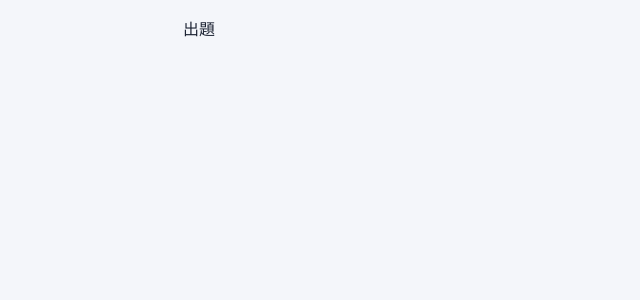
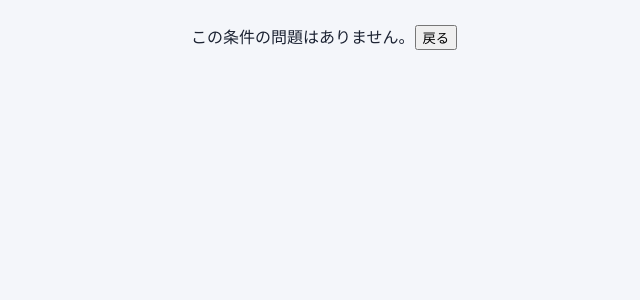
Before and after one commit to wikeda/world-history-quiz, a React (Vite) app: page /#/study/1/1 in a window 1280 px wide. Shown: the top 300 px of the page, without its empty margins (233-873 px from the left). Built offline with nearby package versions, Linux system fonts and the light colour scheme.

Commit message:
feat: study session screen + round recording

```diff
--- a/src/screens/StudyScreen.tsx
+++ b/src/screens/StudyScreen.tsx
@@ -1 +1,66 @@
-export function StudyScreen() { return <div style={{ padding: 16 }}>出題</div>; }
+import { useMemo, useRef, useState } from 'react';
+import { useNavigate, useParams } from 'react-router-dom';
+import { useQuestions } from '../hooks/useQuestions';
+import { useAppData } from '../state/AppDataContext';
+import { Flashcard } from '../components/Flashcard';
+import { buildChapterSession, buildUnsureSession } from '../domain/session';
+import { countStates, masteryPct } from '../domain/aggregate';
+import type { SwipeResult, Counts } from '../domain/types';
+
+export function StudyScreen() {
+  const { mode = 'chapter', chapter = '' } = useParams();
+  const questions = useQuestions();
+  const { data, recordAnswer, recordRound } = useAppData();
+  const navigate = useNavigate();
+
+  const session = useMemo(() => {
+    const opts = { order: data.settings.order, sessionSize: data.settings.sessionSize };
+    if (mode === 'unsure') return buildUnsureSession(questions, data.progress, chapter, opts);
+    return buildChapterSession(questions, data.progress, chapter, { ...opts, maintenanceRatio: 0.2 });
+    // eslint-disable-next-line react-hooks/exhaustive-deps
+  }, []);
+
+  const [idx, setIdx] = useState(0);
+  const tally = useRef({ known: 0, unsure: 0, failed: 0 });
+
+  if (session.length === 0) {
+    return <div style={{ padding: 24 }}>この条件の問題はありません。<button onClick={() => navigate(-1)}>戻る</button></div>;
+  }
+
+  const q = session[idx];
+
+  function judge(result: SwipeResult) {
+    recordAnswer(q.no, result);
+    tally.current[result]++;
+    const next = idx + 1;
+    if (next >= session.length) finish();
+    else setIdx(next);
+  }
+
+  function finish() {
+    const counts: Counts = countStates(questions, data.progress, chapter);
+    const round = (data.chapterRounds[chapter]?.length ?? 0) + 1;
+    recordRound(chapter, { round, timestamp: Date.now(), counts, masteryPct: masteryPct(counts) });
+    navigate('/result', {
+      state: { chapter, total: session.length, tally: tally.current,
+        failedNos: session.filter((_, i) => i <= idx).map((s) => s.no)
+          .filter((no) => data.progress[no]?.state === 'failed') },
+    });
+  }
+
+  return (
+    <div style={{ padding: 16 }}>
+      <div style={{ display: 'flex', justifyContent: 'space-between', fontSize: 12, color: 'var(--muted)' }}>
+        <button onClick={() => navigate(-1)} style={{ border: 'none', background: 'none', color: 'var(--muted)' }}>‹ {chapter}</button>
+        <span>{idx + 1} / {session.length}</span>
+      </div>
+      <div style={{ height: 4, background: 'var(--border)', borderRadius: 4, margin: '8px 0 20px' }}>
+        <div style={{ width: `${((idx + 1) / session.length) * 100}%`, height: '100%', background: 'var(--accent)', borderRadius: 4 }} />
+      </div>
+      <Flashcard question={q} onJudge={judge} />
+      <div style={{ textAlign: 'center', marginTop: 20, fontSize: 11, color: 'var(--muted)' }}>
+        ← できなかった ・ ↑ あやふや ・ → 覚えた ・ ↓ 解答
+      </div>
+    </div>
+  );
+}
--- a/src/state/AppDataContext.tsx
+++ b/src/state/AppDataContext.tsx
@@ -1,5 +1,5 @@
 import { createContext, useContext, useEffect, useMemo, useReducer } from 'react';
-import type { AppData, Settings, SwipeResult } from '../domain/types';
+import type { AppData, Settings, SwipeResult, RoundRecord } from '../domain/types';
 import { loadAppData, saveAppData } from '../storage/storage';
 import { applySwipe, initialProgress } from '../domain/mastery';
 import { recordStudyDay, todayStr } from '../domain/streak';
@@ -7,7 +7,8 @@ import { recordStudyDay, todayStr } from '../domain/streak';
 type Action =
   | { type: 'answer'; no: number; result: SwipeResult }
   | { type: 'settings'; patch: Partial<Settings> }
-  | { type: 'replace'; data: AppData };
+  | { type: 'replace'; data: AppData }
+  | { type: 'round'; chapter: string; record: RoundRecord };
 
 function reducer(state: AppData, action: Action): AppData {
   switch (action.type) {
@@ -24,6 +25,13 @@ function reducer(state: AppData, action: Action): AppData {
       return { ...state, settings: { ...state.settings, ...action.patch } };
     case 'replace':
       return action.data;
+    case 'round': {
+      const list = state.chapterRounds[action.chapter] ?? [];
+      return {
+        ...state,
+        chapterRounds: { ...state.chapterRounds, [action.chapter]: [...list, action.record] },
+      };
+    }
     default:
       return state;
   }
@@ -34,6 +42,7 @@ interface Ctx {
   recordAnswer: (no: number, result: SwipeResult) => void;
   updateSettings: (patch: Partial<Settings>) => void;
   replaceData: (data: AppData) => void;
+  recordRound: (chapter: string, record: RoundRecord) => void;
 }
 
 const AppDataCtx = createContext<Ctx | null>(null);
@@ -48,6 +57,7 @@ export function AppDataProvider({ children }: { children: React.ReactNode }) {
     recordAnswer: (no, result) => dispatch({ type: 'answer', no, result }),
     updateSettings: (patch) => dispatch({ type: 'settings', patch }),
     replaceData: (d) => dispatch({ type: 'replace', data: d }),
+    recordRound: (chapter, record) => dispatch({ type: 'round', chapter, record }),
   }), [data]);
 
   return <AppDataCtx.Provider value={value}>{children}</AppDataCtx.Provider>;
```
Also changed, not shown: 1 other file (tests, documents, lock files or other folders).
